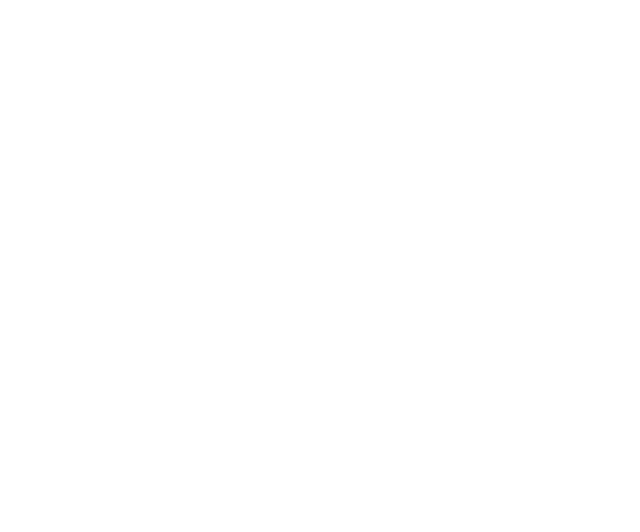
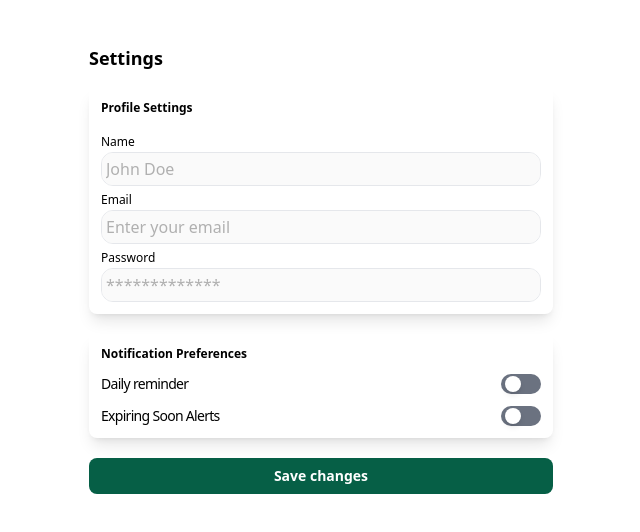
Before and after one commit to fyzkid/FOOD-TRACKER-APP, a React (Create React App) app: page /Dashboard/Settings in a window 1280 px wide. Before the commit this address had no page. Shown: the top 532 px of the page, without its empty margins (319-959 px from the left). Built offline with nearby package versions, Linux system fonts and the light colour scheme.

Commit message:
Started Authentication pages

```diff
--- a/src/App.jsx
+++ b/src/App.jsx
@@ -2,7 +2,9 @@ import { BrowserRouter, Routes, Route } from 'react-router-dom';
 
 import Home from './pages/Home';
 import Login from './pages/Login';
-import Dashboard from './components/Dashboard';
+import Dashboard from './pages/Dashboard';
+import Settings from './pages/Settings';
+
 
 const App = () => {
   return (
@@ -10,7 +12,8 @@ const App = () => {
       <Routes>
         <Route index element={<Home />} />
         <Route path='/login' element={<Login />} />
-        <Route path='/dashboard' element={<Dashboard />} />
+        <Route path='/Dashboard' element={<Dashboard/>} />
+        <Route path='/Dashboard/Settings' element={<Settings/>} />
       </Routes>
     </BrowserRouter>
   );
--- a/src/components/Dashboard.jsx
+++ /dev/null
@@ -1,5 +0,0 @@
-const Dashboard = () => {
-  return <div>Dashboards</div>;
-};
-
-export default Dashboard;
--- a/src/components/FormInput.jsx
+++ b/src/components/FormInput.jsx
@@ -6,7 +6,7 @@ const FormInput = ({ children, inputRef, extraInputClass, extraContainerClass, .
       <input
         ref={inputRef}
         {...inputProps}
-        className={`py-4 px-5 bg-[#FAFAFA] w-full outline-0 placeholder:text-[#B0B0B0] placeholder:font-light duration-300 focus:bg-transparent ${extraInputClass}`}
+        className={`py-1 px-1 bg-[#FAFAFA] w-full outline-0 placeholder:text-[#B0B0B0] placeholder:font-light duration-300 focus:bg-transparent ${extraInputClass}`}
       />
     </div>
   );
--- /dev/null
+++ b/src/components/Toggle.jsx
@@ -0,0 +1,26 @@
+import React, { useState } from "react";
+
+function ToggleSwitch() {
+  const [isOn, setIsOn] = useState(false);
+
+  const handleToggle = () => {
+    setIsOn(!isOn);
+  };
+
+  return (
+    <div
+      onClick={handleToggle}
+      className={`w-10 h-5 flex items-center rounded-full p-1 cursor-pointer ${
+        isOn ? "bg-green-500" : "bg-gray-500"
+      }`}
+    >
+      <div
+        className={`h-4 w-4 bg-white rounded-full shadow-md transform duration-300 ${
+          isOn ? "translate-x-6" : "translate-x-0"
+        }`}
+      ></div>
+    </div>
+  );
+}
+
+export default ToggleSwitch;
--- /dev/null
+++ b/src/pages/Dashboard.jsx
@@ -0,0 +1,11 @@
+import React from 'react'
+
+const Dashboard = () => {
+  return (
+    <div>
+      <p>Welcome to dashboard</p>
+    </div>
+  )
+}
+
+export default Dashboard
--- a/src/pages/Home.jsx
+++ b/src/pages/Home.jsx
@@ -1,5 +1,23 @@
+import React from 'react'
+import HouseImage from '../assets/icons/leaf-logo.png';
+import Login from './Login';
+import { Link } from "react-router-dom";
+
+
 const Home = () => {
-  return <div>Home</div>;
-};
+  return (
+    <div className='h-screen w-screen bg-gradient-to-b from-[#EBFCF4] to-background flex justify-center items-center'>
+      <div className='p-5 flex flex-col justify-center items-center'>
+            <img src={HouseImage} alt='leaf logo' className='block mx-auto w-12 h-10' />
+            <h1 className='text-secondary font-bold tracking-tighter text-2xl my-5'>FRESH TRACK</h1>
+            <p className='text-primary text-xs font-medium mb-5'>Track your food, reduce your waste</p>
+            <Link to="/Login">
+            <button className='rounded-md bg-primary p-2 text-xs text-white'>Get Started</button>
+      </Link>
 
-export default Home;
+        </div>
+    </div>
+  )
+}
+
+export default Home
--- a/src/pages/Login.jsx
+++ b/src/pages/Login.jsx
@@ -1,17 +1,30 @@
 import { useState } from 'react';
 import { Link } from 'react-router-dom';
 import { FaGoogle } from 'react-icons/fa';
+import { useNavigate } from 'react-router-dom';
 
-import HouseImage from '../assets/icons/android-chrome-192x192.png';
+import HouseImage from '../assets/icons/leaf-logo.png';
 import FormInput from '../components/FormInput';
 
 const Login = () => {
-  const [email, setEmail] = useState('johndoe@gmail.com');
+  const [email, setEmail] = useState('')
+  const navigate = useNavigate();
+  function validateEmail(e) {
+    e.preventDefault();
+    const emailRegex = /^[^\s@]+@[^\s@]+\.[^\s@]+$/;
+    if(!emailRegex.test(email)){
+      return alert("Please enter a valid email")
+    }
+    else{
+      navigate("/Dashboard")
+    }
+  }
 
   return (
-    <div className='flex flex-col gap-3 rounded-md p-8 shadow-lg w-[300px] absolute top-1/2 left-1/2 -translate-y-1/2 -translate-x-1/2'>
-      <img src={HouseImage} alt='leaf logo' className='block mx-auto w-10 h-10' />
-      <p className='mb-5 text-xl text-center font-bold'>Login to FreshTrack</p>
+    <div className='w-screen h-screen flex flex-col justify-center items-center py-20'>
+      <div className='flex flex-col gap-3 rounded-md p-8 shadow-lg w-[300px]'>
+      <img src={HouseImage} alt='leaf logo' className='block mx-auto w-7 h-6' />
+      <p className=' text-lg text-center font-bold'>Login to FreshTrack</p>
 
       <label>Email</label>
       <FormInput
@@ -21,24 +34,26 @@ const Login = () => {
       />
 
       <label>Password</label>
-      <FormInput placeholder='Enter your password' />
+      <FormInput  placeholder='Enter your password' type="password"/>
 
-      <button className='h-10 text-white bg-green-500 rounded-md' onClick={() => {}}>
+      <button  onClick={validateEmail} className='h-8 w-full text-white text-sm bg-green-500 rounded-md' >
         Login
       </button>
 
-      <button className='border rounded-md h-10 border-gray-200 flex gap-5 items-center justify-center'>
+
+      <button className='border rounded-md h-8 text-sm border-gray-200 flex gap-5 items-center justify-center'>
         <FaGoogle />
         <span>Login with Google</span>
       </button>
 
-      <p className='text-gray-500'>
+      <p className='text-gray-500 text-sm mx-auto'>
         Don't have an account?&nbsp;
         <Link href='/register' className='text-green-400'>
           Sign up
         </Link>
       </p>
     </div>
+    </div>
   );
 };
 
--- /dev/null
+++ b/src/pages/Settings.jsx
@@ -0,0 +1,55 @@
+import React, { useState } from 'react'
+import FormInput from '../components/FormInput';
+import Toggle from '../components/Toggle';
+const Settings = () => {
+    const[name, setName] = useState('')
+    const [email, setEmail] = useState('');
+
+  return (
+    <div className='w-screen h-screen py-5 flex flex-col items-center'>
+      <div className='p-6  w-[40%]'>
+      <h1 className='font-bold text-lg mb-4'>Settings</h1>
+
+      {/*----------------------------------- settings form -----------------*/}
+      <div className=' p-3 shadow-lg rounded-lg mb-5'>
+        <p className='font-bold text-xs mb-3'>Profile Settings</p>
+
+        <label className='text-xs'>Name</label>
+         <FormInput
+        value={name}
+        placeholder='John Doe'
+        onChange={e => setName(e.target.value)}
+        />
+
+        <label className='text-xs'>Email</label>
+      <FormInput
+        value={email}
+        placeholder='Enter your email'
+        onChange={e => setEmail(e.target.value)}
+      />
+
+        <label className='text-xs'>Password</label>
+        <FormInput placeholder='*************' />
+
+      </div>
+{/*---------------------------------------- Notification --------------------- */}
+      <div className=' p-3 shadow-lg rounded-lg'>
+        <p className='font-bold text-xs mb-3'>Notification Preferences</p>
+       <div className='flex justify-between text-sm tracking-tighter mb-3'>
+        Daily reminder {<Toggle/>}
+        </div>
+       <div className='flex justify-between text-sm tracking-tighter'>
+       Expiring Soon Alerts {<Toggle/>}
+        </div>
+      </div>
+
+        <button className='w-full rounded-lg text-white mt-5 p-2 text-center bg-secondary text-sm font-bold'>
+            Save changes
+        </button>
+      </div>
+
+    </div>
+  )
+}
+
+export default Settings
--- a/tailwind.config.js
+++ b/tailwind.config.js
@@ -2,7 +2,16 @@
 
 const config = {
   content: ['./src/**/**/*.{js,jsx,ts,tsx}', './public/*.html'],
-  theme: {},
+  theme: {
+    extend: {
+      colors: {
+        primary: "#10B981",
+        secondary: "#065F46",
+        text: "#333333",
+        background: "#D1FAE5",
+      },
+    },
+  },
   plugins: [],
 };
 
```
Also changed, not shown: src/assets/icons/leaf-logo.png (added).
